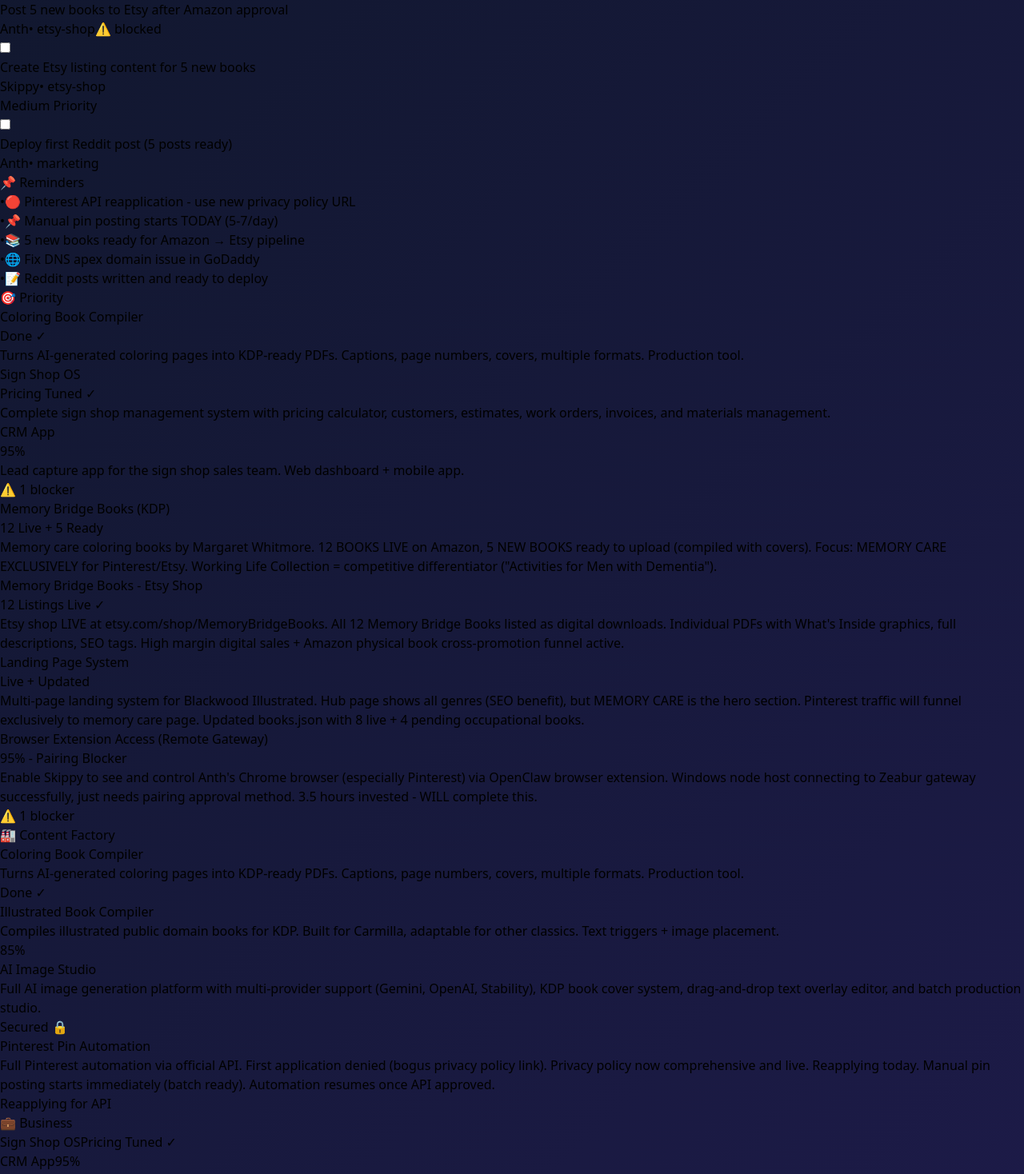
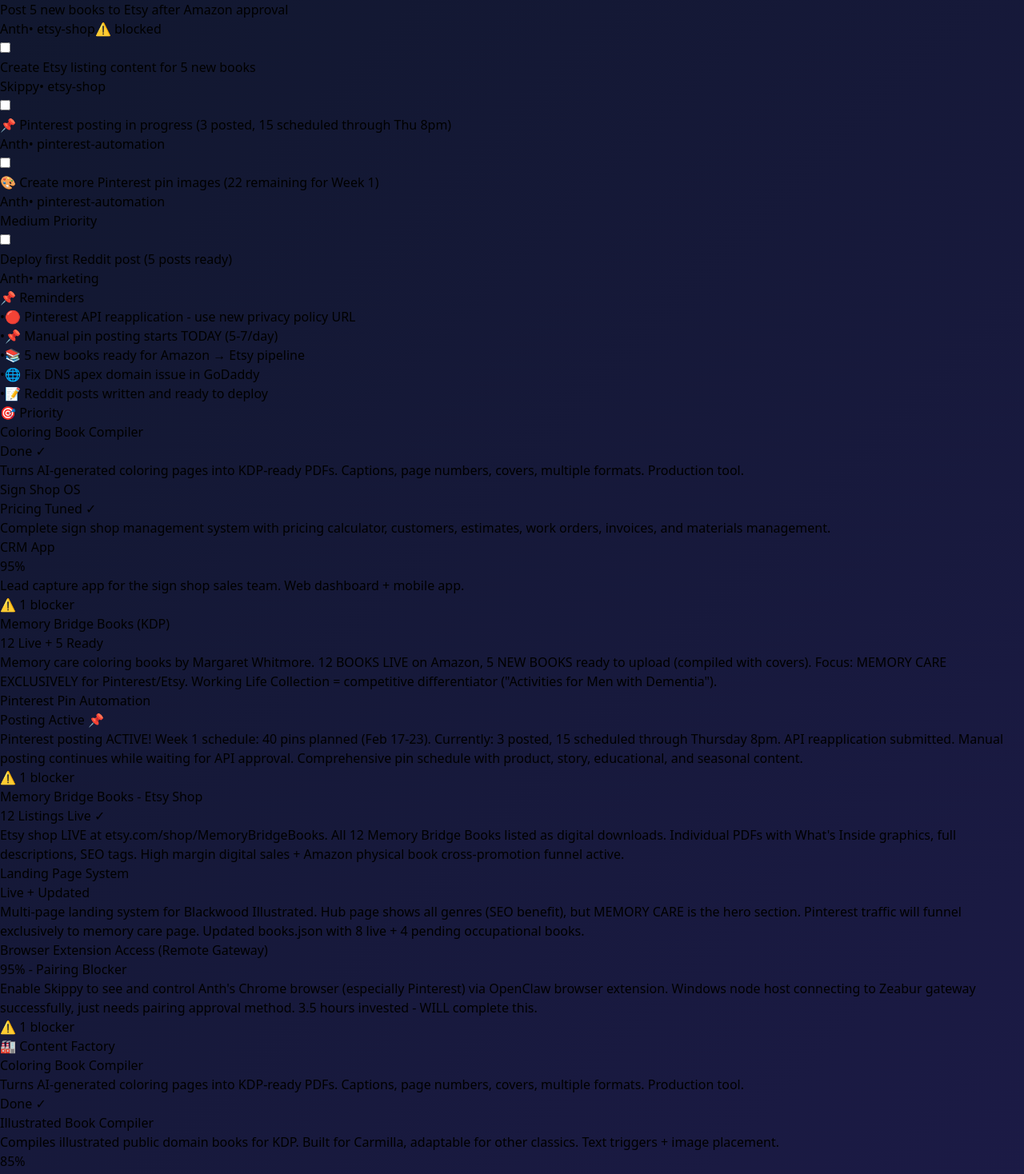
Before and after one commit to anthmilton/command-center, a React (Vite) app: page / in a window 1280 px wide. Shown: the part 600-2068 px from the top of the page at 80% size. Built offline with nearby package versions, Linux system fonts and the light colour scheme.

Commit message:
Pinterest Week 1 posting active: 3 posted, 15 scheduled, reminders set

```diff
--- a/src/data/priorities.js
+++ b/src/data/priorities.js
@@ -58,13 +58,27 @@ export const priorities = {
       notes: "Need What's Inside bullet points (comma-separated format) for the 5 new books. Same format as whats-inside-bullets.md"
     },
     {
-      id: "start-posting-pins",
-      text: "🔴 Start posting Pinterest pins today (batch ready)",
+      id: "pinterest-posting-progress",
+      text: "📌 Pinterest posting in progress (3 posted, 15 scheduled through Thu 8pm)",
       owner: "Anth",
-      priority: "urgent",
+      priority: "high",
       completed: false,
       project: "pinterest-automation",
-      notes: "Pins built and ready. Post manually while waiting for API approval. Aim for 5-7 pins/day."
+      notes: "Week 1 schedule: 40 pins total. Currently: 3 posted, 15 more scheduled (through Feb 20 8pm). Need to create images for remaining 22 pins (Fri-Sun). Schedule saved: pinterest-week1-schedule.md",
+      nextActions: [
+        "Create pin images for Friday-Sunday (pins 25-40)",
+        "Schedule remaining 22 pins before Thursday 8pm",
+        "Review results Friday to plan Week 2 strategy"
+      ]
+    },
+    {
+      id: "pinterest-create-more-images",
+      text: "🎨 Create more Pinterest pin images (22 remaining for Week 1)",
+      owner: "Anth",
+      priority: "high",
+      completed: false,
+      project: "pinterest-automation",
+      notes: "Last scheduled pin posts Thursday Feb 20 8pm. Need images ready for Friday-Sunday posting (22 more pins). Reminder set for Wednesday evening."
     },
     {
       id: "reddit-first-post",
--- a/src/data/projects.js
+++ b/src/data/projects.js
@@ -228,28 +228,35 @@ export const projects = [
     id: 'pinterest-automation',
     name: 'Pinterest Pin Automation',
     category: 'factory',
-    progress: 85,
+    progress: 90,
     status: 'wip',
-    statusLabel: 'Reapplying for API',
-    description: 'Full Pinterest automation via official API. First application denied (bogus privacy policy link). Privacy policy now comprehensive and live. Reapplying today. Manual pin posting starts immediately (batch ready). Automation resumes once API approved.',
-    blockers: ['First API application denied - privacy policy issue (fixed)', 'Reapplication needed'],
+    statusLabel: 'Posting Active 📌',
+    description: 'Pinterest posting ACTIVE! Week 1 schedule: 40 pins planned (Feb 17-23). Currently: 3 posted, 15 scheduled through Thursday 8pm. API reapplication submitted. Manual posting continues while waiting for API approval. Comprehensive pin schedule with product, story, educational, and seasonal content.',
+    blockers: ['API reapplication pending (privacy policy fixed and resubmitted)'],
     nextActions: [
-      '🔴 Reapply for Pinterest API with proper privacy policy URL',
-      '🔴 Start manual pin posting TODAY (batch ready, 5-7/day)',
-      'Once approved: Get fresh access token',
-      'Test connection with queue system',
-      'Deploy automated posting'
+      '🔴 Create pin images for Friday-Sunday (22 remaining pins)',
+      '📌 Keep posting schedule on track (5-6 pins/day)',
+      '📊 Review Week 1 results Friday to optimize Week 2',
+      '⏳ Wait for API approval (automation resumes once approved)'
     ],
-    techStack: ['Python', 'Pinterest API v5', 'OAuth 2.0', 'Queue folder system', 'ImageMagick', 'Windows BAT scripts'],
-    lastWorked: '2026-02-17',
+    techStack: ['Pinterest Native Scheduler', 'ImageMagick', 'Windows BAT scripts', 'Python (API ready)', 'OAuth 2.0'],
+    lastWorked: '2026-02-18',
     file: 'pinterest-automation.md',
+    week1Schedule: {
+      totalPins: 40,
+      posted: 3,
+      scheduled: 15,
+      remaining: 22,
+      endDate: '2026-02-23',
+      lastScheduled: 'Thursday Feb 20 8pm'
+    },
     completedMilestones: [
       '✅ 10 Pinterest boards created (5 primary, 5 secondary)',
-      '✅ Image processing scripts built (crop-covers.bat, resize-for-pins.bat, crop-to-square.bat)',
-      '✅ Automation scripts written and tested',
-      '✅ Comprehensive privacy policy created',
-      '✅ Pin batch ready for manual posting',
-      '⏳ Reapplying for API approval'
+      '✅ Image processing scripts built + pinterest-resize-compress.bat',
+      '✅ Comprehensive 40-pin Week 1 schedule created',
+      '✅ Privacy policy fixed and API reapplied',
+      '✅ Manual posting ACTIVE (3 posted, 15 scheduled)',
+      '⏳ API approval pending'
     ]
   },
   {
```
